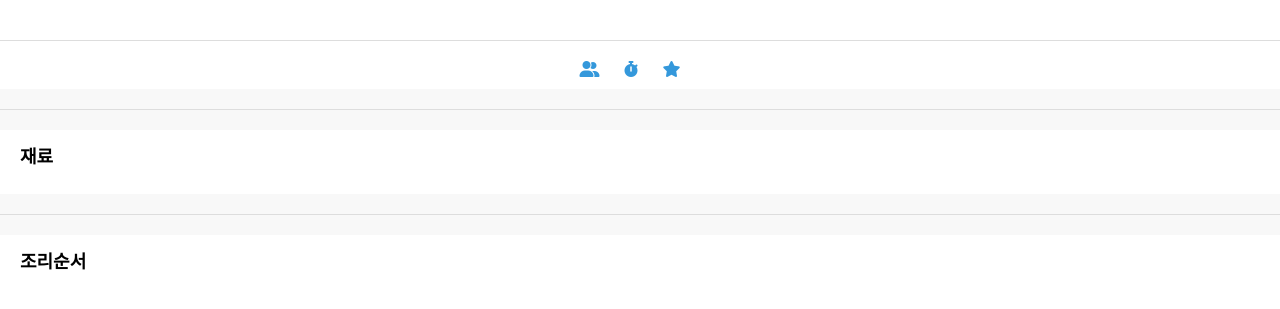
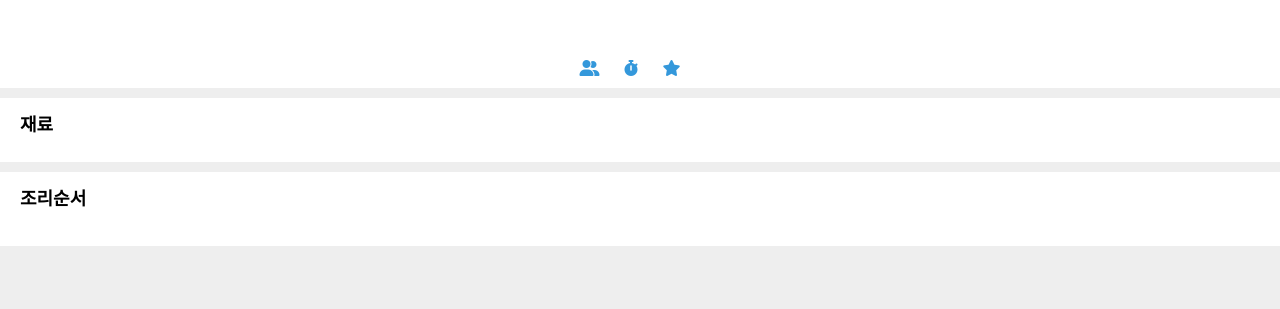
Before and after one commit to psb3505/ProjectI4, a PHP site: page /Racipe.html in a window 1280 px wide. Shown: the top 309 px of the page. Run offline with PHP 8.4, Linux system fonts and the light colour scheme; data that the repository does not hold is empty.

Commit message:
통합2.0

```diff
--- a/I4/CSS/Recipe.css
+++ b/I4/CSS/Recipe.css
@@ -21,7 +21,7 @@ body {
     font-family: 'Arial', sans-serif;
     margin: 0;
     padding: 0;
-    background-color: #f8f8f8;
+    background-color: #EEEEEE;
 }
 
 /* Header Style */
@@ -31,7 +31,6 @@ body {
     padding: 20px;
     background-color: #fff;
     margin: 0;
-    border-bottom: 1px solid #ddd;
     text-align: center;
 }
 
@@ -128,10 +127,8 @@ body {
 
 /* Horizontal Rule Style */
 hr {
-    border: 0;
-    height: 1px;
-    background-color: #ddd;
-    margin: 20px 0;
+    border: none;
+    margin: 5px 0;
 }
 
 .ingredientPart table {
```
